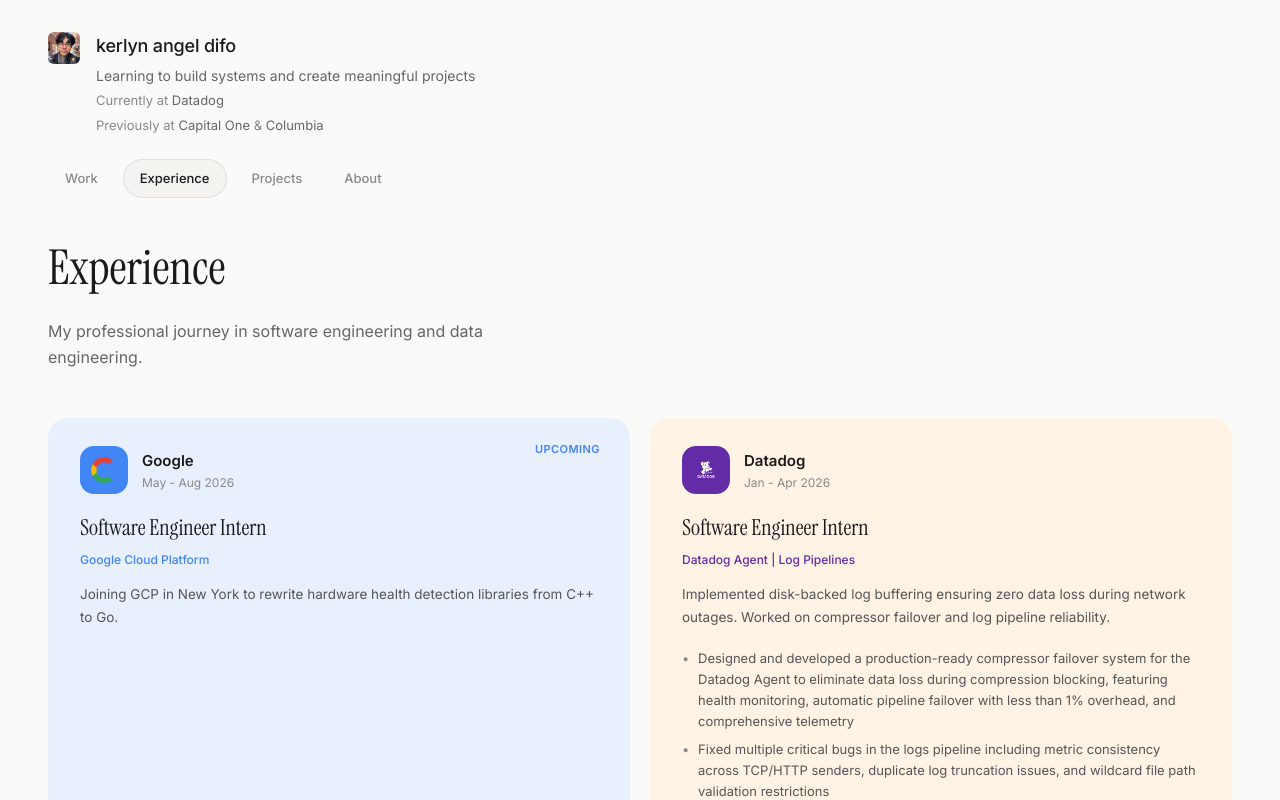
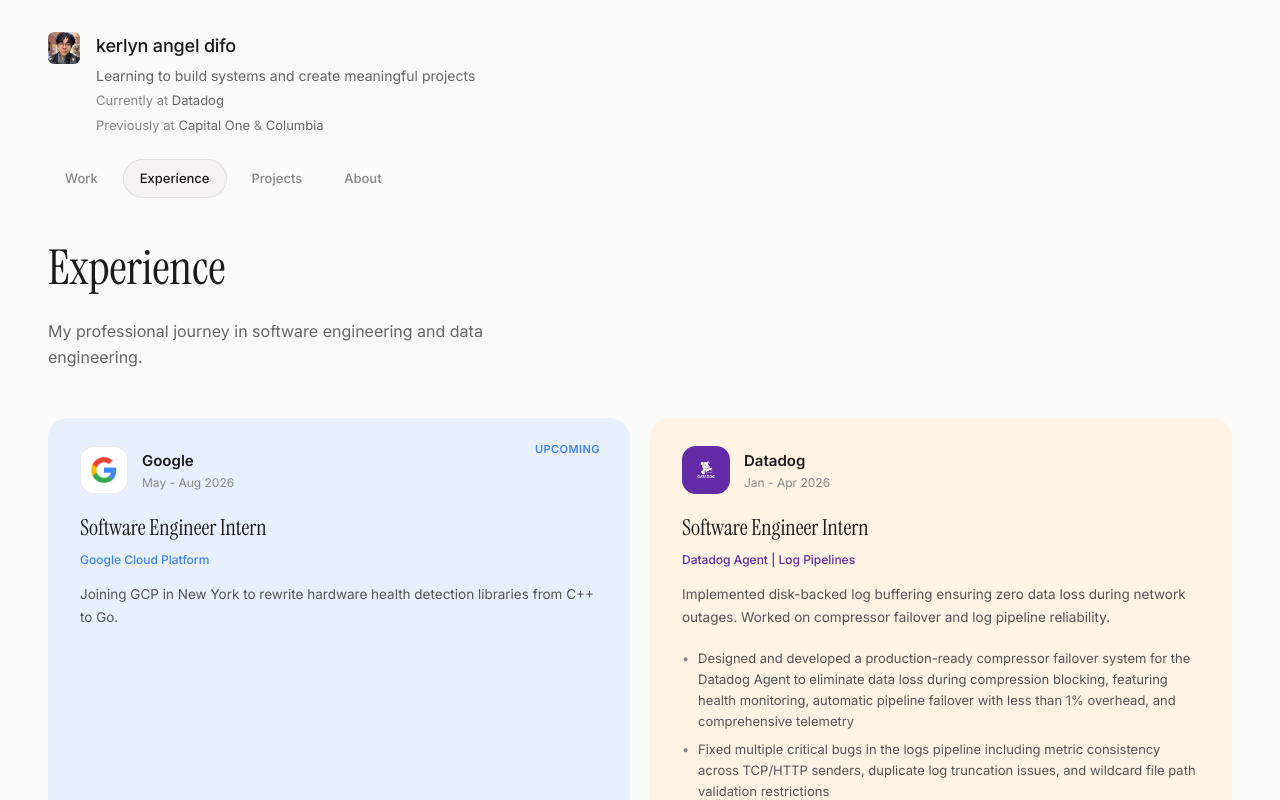
Before and after one commit to KerlynD/portfolio_code, a Next.js app in the folder portfolio-v2/: page /experience in a window 1280 px wide. Shown: the top 800 px of the page. Built offline with nearby package versions, Linux system fonts and the light colour scheme.

Commit message:
changed google background

```diff
--- a/portfolio-v2/components/ExperienceCard.module.css
+++ b/portfolio-v2/components/ExperienceCard.module.css
@@ -58,6 +58,10 @@
   justify-content: center;
   flex-shrink: 0;
   overflow: hidden;
+}
+
+.logoWhiteBg {
+  border: 1px solid rgba(0, 0, 0, 0.08);
 }
 
 .logoImage {
--- a/portfolio-v2/components/ExperienceCard.tsx
+++ b/portfolio-v2/components/ExperienceCard.tsx
@@ -13,6 +13,7 @@
   upcoming?: boolean
   color: string
   accent: string
+  logoBackground?: string
   logo: string
   logoFallback: string
   description: string
@@ -54,8 +55,8 @@
 
       <div className={styles.header}>
         <div
-          className={styles.logo}
-          style={{ background: experience.accent }}
+          className={`${styles.logo} ${experience.logoBackground === '#FFFFFF' || experience.logoBackground === 'white' ? styles.logoWhiteBg : ''}`}
+          style={{ background: experience.logoBackground ?? experience.accent }}
         >
           {experience.logo.startsWith('/') ? (
             <Image
--- a/portfolio-v2/data/experiences.json
+++ b/portfolio-v2/data/experiences.json
@@ -8,6 +8,7 @@
     "upcoming": true,
     "color": "#E8F0FE",
     "accent": "#4285F4",
+    "logoBackground": "#FFFFFF",
     "logo": "/assets/experience_icons/google.png",
     "logoFallback": "G",
     "description": "Joining GCP in New York to rewrite hardware health detection libraries from C++ to Go.",
```
